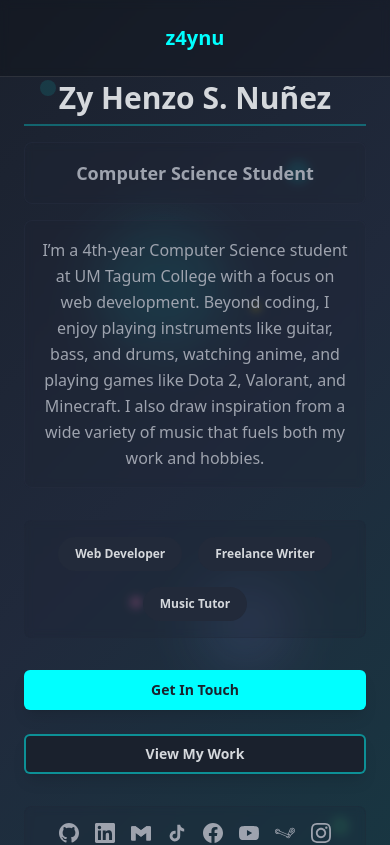
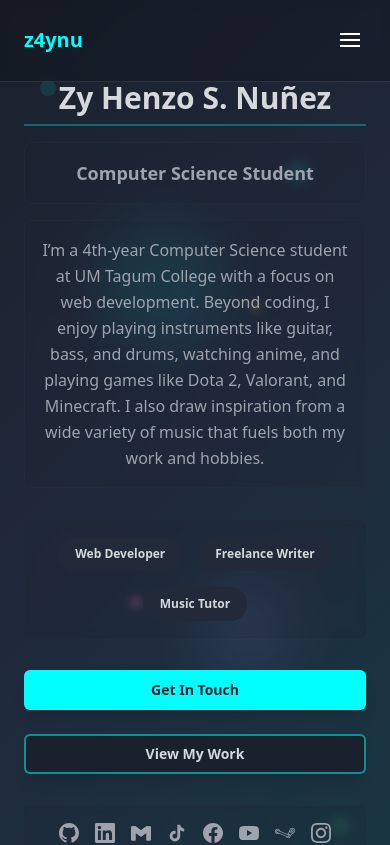
Before and after one commit to z4ynu/z4ynu-online-portfolio, a React (Vite) app: page / in a window 390 px wide. Shown: the top 845 px of the page. Built offline with nearby package versions, Linux system fonts and the light colour scheme.

Commit message:
added collapsible burger for navigation in mobile view

```diff
--- a/src/components/Header.jsx
+++ b/src/components/Header.jsx
@@ -4,11 +4,13 @@ import { useState, useEffect, useRef } from "react";
 
 const Header = () => {
   const [isScrolling, setIsScrolling] = useState(false);
+  const [isMenuOpen, setIsMenuOpen] = useState(false);
 
   const scrollToSection = (sectionId) => {
     const element = document.getElementById(sectionId);
     if (element) {
       setIsScrolling(true);
+      setIsMenuOpen(false); // Close mobile menu when navigating
 
       // Add fade transition effect
       element.style.opacity = "0";
@@ -31,19 +33,25 @@ const Header = () => {
         setIsScrolling(false);
       }, 1100);
       }
+    }
+
+  const toggleMenu = () => {
+    setIsMenuOpen(!isMenuOpen);
   };
 
   return (
     <header className="fixed top-0 left-0 right-0 z-50 bg-black/20 backdrop-blur-sm border-b border-white/10">
-      <nav className="flex items-center justify-center p-6 md:p-8">
-        <div className="flex items-center space-x-8">
+      <nav className="flex items-center justify-between p-6 md:p-8 relative">
+        {/* Logo */}
         <button
           onClick={() => scrollToSection("hero")}
           className="text-xl font-bold text-primary hover:text-accent transition-colors duration-200"
         >
           z4ynu
         </button>
-          <div className="hidden md:flex items-center space-x-6">
+
+        {/* Desktop Navigation - Centered */}
+        <div className="hidden md:flex items-center space-x-6 absolute left-1/2 transform -translate-x-1/2">
           <button
             onClick={() => scrollToSection("about")}
             className="text-white/80 hover:text-primary transition-colors font-medium"
@@ -69,8 +77,64 @@ const Header = () => {
             Contact
           </button>
         </div>
+
+        {/* Mobile Burger Menu Button */}
+        <button
+          onClick={toggleMenu}
+          className="md:hidden flex flex-col justify-center items-center w-8 h-8 space-y-1"
+          aria-label="Toggle menu"
+        >
+          <span
+            className={`block w-5 h-0.5 bg-white transition-all duration-300 ${
+              isMenuOpen ? 'rotate-45 translate-y-1.5' : ''
+            }`}
+          ></span>
+          <span
+            className={`block w-5 h-0.5 bg-white transition-all duration-300 ${
+              isMenuOpen ? 'opacity-0' : ''
+            }`}
+          ></span>
+          <span
+            className={`block w-5 h-0.5 bg-white transition-all duration-300 ${
+              isMenuOpen ? '-rotate-45 -translate-y-1.5' : ''
+            }`}
+          ></span>
+        </button>
+      </nav>
+
+      {/* Mobile Navigation Menu */}
+      <div
+        className={`md:hidden transition-all duration-300 bg-black/95 backdrop-blur-md border-b border-white/10 overflow-hidden ${
+          isMenuOpen ? 'max-h-64 opacity-100' : 'max-h-0 opacity-0'
+        }`}
+      >
+        <div className="px-6 py-4 space-y-3">
+          <button
+            onClick={() => scrollToSection("about")}
+            className="block w-full text-left text-white/80 hover:text-primary transition-colors font-medium py-2"
+          >
+            About
+          </button>
+          <button
+            onClick={() => scrollToSection("services")}
+            className="block w-full text-left text-white/80 hover:text-primary transition-colors font-medium py-2"
+          >
+            Services
+          </button>
+          <button
+            onClick={() => scrollToSection("projects")}
+            className="block w-full text-left text-white/80 hover:text-primary transition-colors font-medium py-2"
+          >
+            Projects
+          </button>
+          <button
+            onClick={() => scrollToSection("contact")}
+            className="block w-full text-left text-white/80 hover:text-primary transition-colors font-medium py-2"
+          >
+            Contact
+          </button>
         </div>
-      </nav>
+      </div>
     </header>
   );
 };
```
Lines whose indentation alone changed are shown as unchanged.
